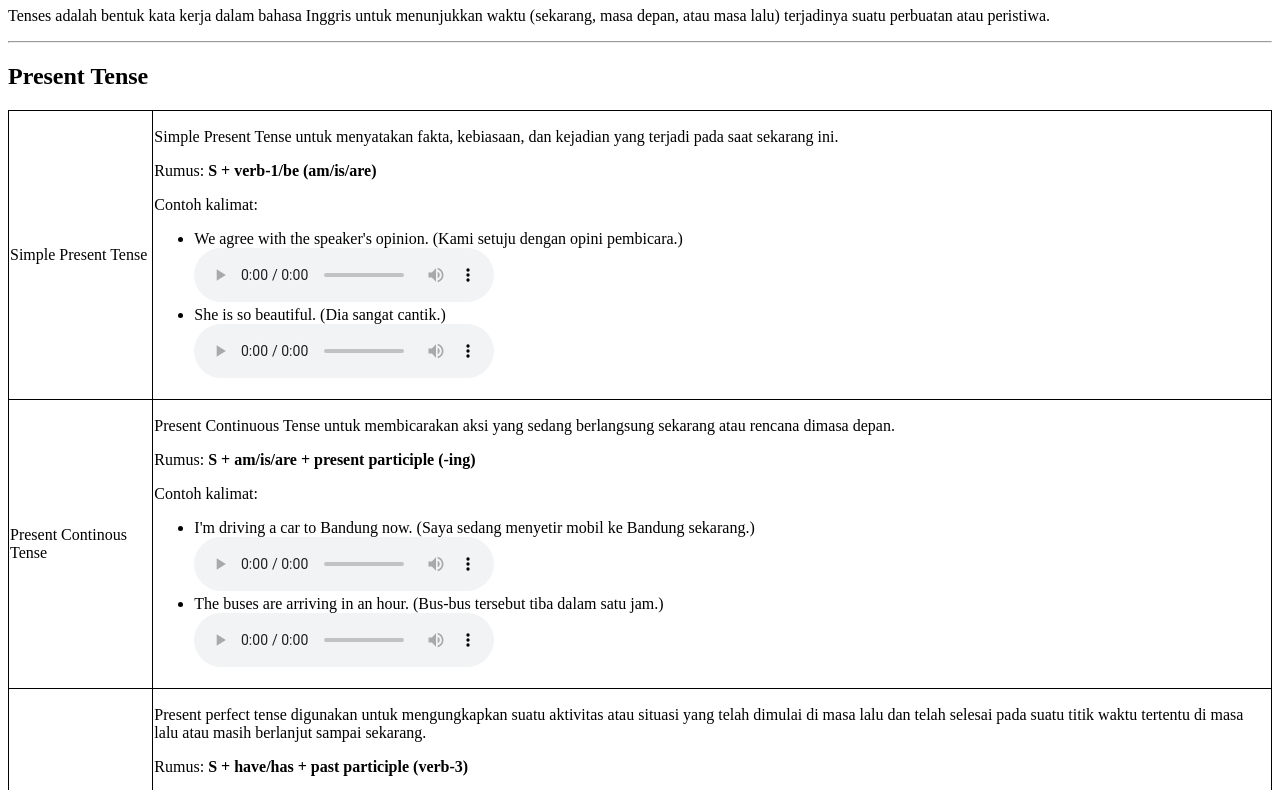
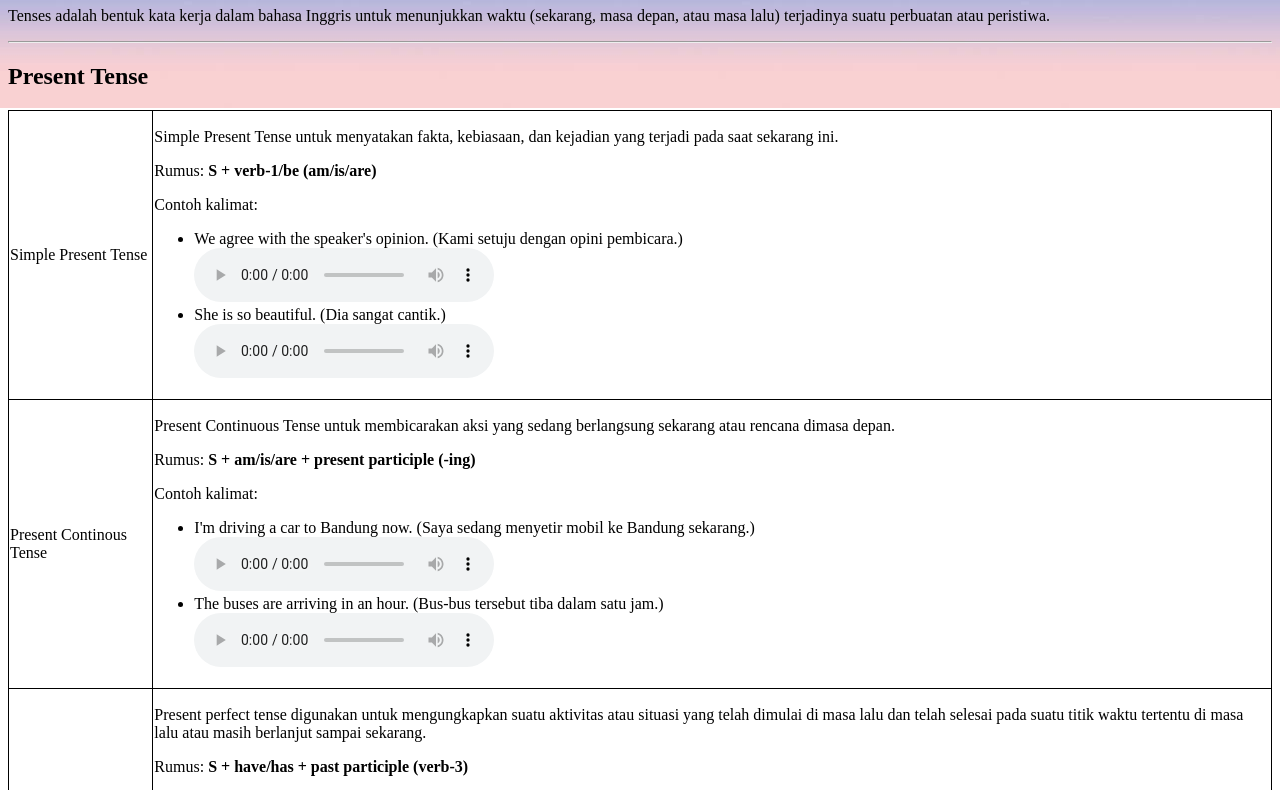
Before and after one commit to tisnaldianto/Tenses, a plain HTML site: page index.html in a window 1280 px wide. Shown: the part 73-863 px from the top of the page. Drawn offline with Linux system fonts and the light colour scheme.

Commit message:
Update index.html

```diff
--- a/index.html
+++ b/index.html
@@ -3,6 +3,10 @@
 <html>
 <head>
 <style>
+  body {
+  background-image: url("wallpaper1.jpg");
+  background-repeat: repeat-x;
+}
 table, th, td {
   border: 1px solid black;
   border-collapse: collapse;
```
